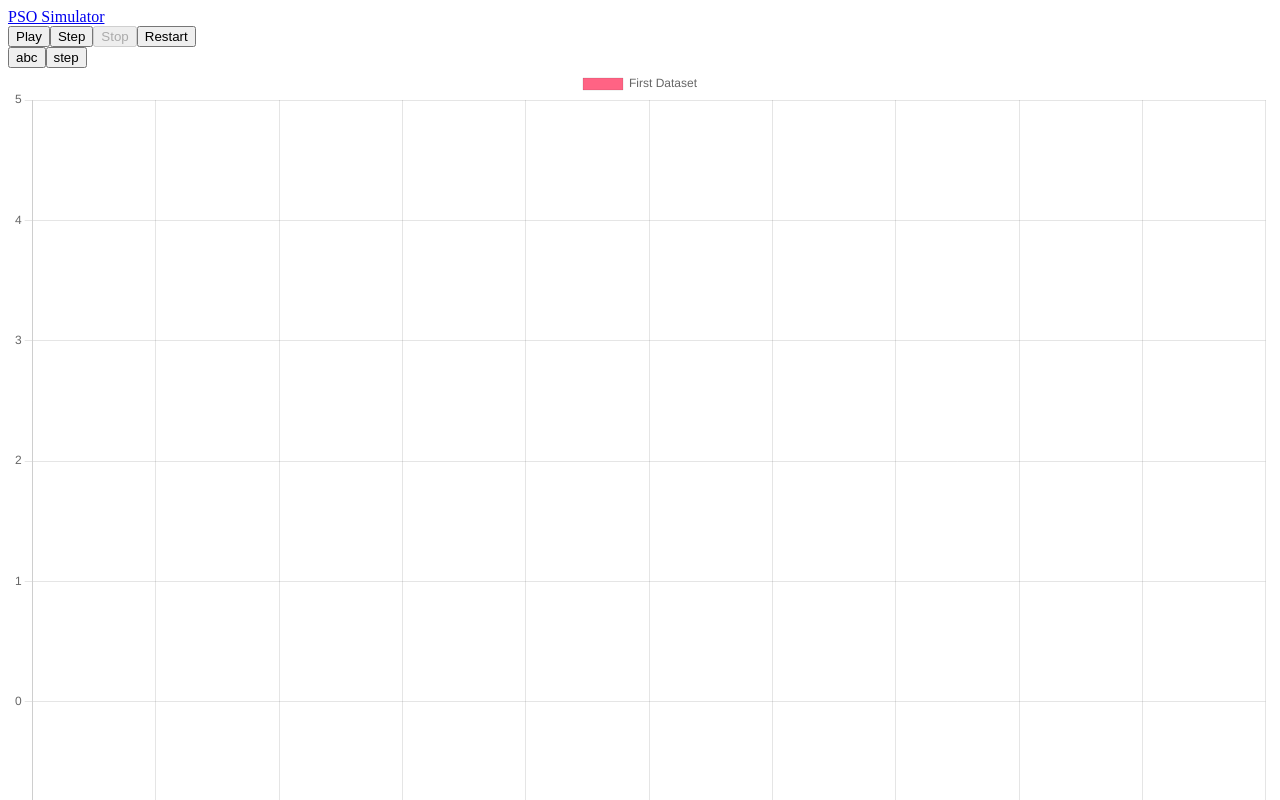
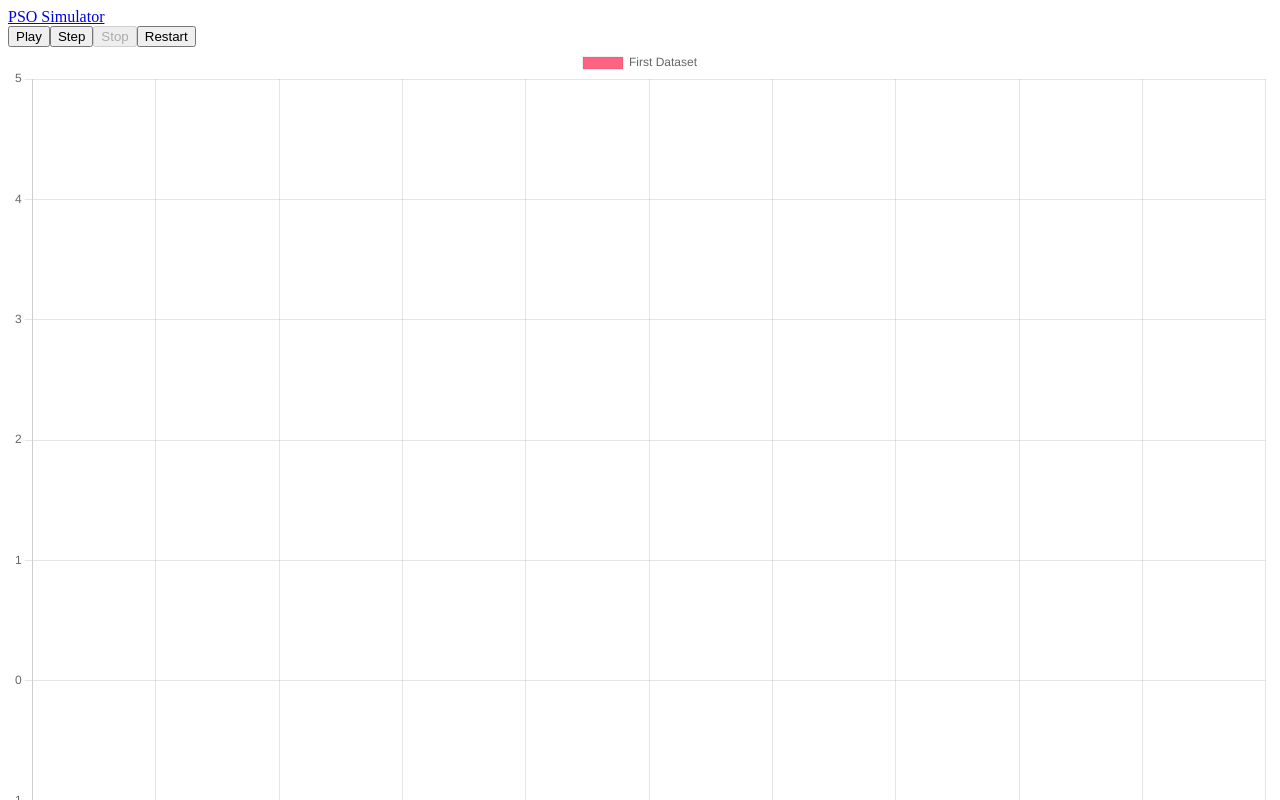
Before and after one commit to rohithmada00/pso-simulator, a Next.js app: page / in a window 1280 px wide. Shown: the top 800 px of the page. Built offline with nearby package versions, Linux system fonts and the light colour scheme.

Commit message:
line implemented

```diff
--- a/components/right_table.js
+++ b/components/right_table.js
@@ -36,6 +36,7 @@ export default function rightTable(){
                                 <div className="form-group">
                                     <label for="position-initialization">Function</label>
                                     <select className="form-control form-control-sm settings create-particles-on-change" id="position-initialization">
+                                        <option value="line">(x+y)</option>
                                         <option value="Sphere">Circle(x^2+y^2)</option>
                                     </select>
                                 </div>
--- a/pages/index.js
+++ b/pages/index.js
@@ -15,6 +15,7 @@ import { useRef } from 'react';
 
 export default function Home() {
 
+    var isStarted = false;
       var data = {
         datasets: [{
           label: 'First Dataset',
@@ -42,7 +43,7 @@ export default function Home() {
 
       var particles=[];
       var Xbest;
-      var Vbest;
+      var Fbest;
 
     const bubbleChart = useRef(null);
 
@@ -68,9 +69,27 @@ export default function Home() {
         <div className="container ">
             <div className="row">
                 <div className="col-sm-2">
-                  {topButtons()}
-                  <button onClick={PSO}>abc</button>
-                  <button onClick={update}>step</button>
+                <div className="row toolbar">
+                <div className="col-9">
+                    <div className="row">
+                        <div className="col-9">
+                            <div className="btn-group" role="group">
+                                <button type="button" className="btn btn-success btn-sm btn-play" onClick={PSO}>Play</button>
+                                <button type="button" className="btn btn-success btn-sm btn-step" onClick={update}> Step</button>
+                                <button type="button" className="btn btn-success btn-sm btn-stop" disabled><i className="fas fa-stop"></i> Stop</button>
+                                <button type="button" className="btn btn-success btn-sm btn-restart" onClick={restart}>Restart</button>
+                            </div>
+                        </div>
+                        <div className="col-3">
+
+                        </div>
+                    </div>
+                </div>
+                <div className="col-3">
+                </div>
+            </div>
+                  {/* <button onClick={PSO}>abc</button>
+                  <button onClick={update}>step</button> */}
                 </div>
                 <div className="col-sm-6">
                     <Bubble ref={bubbleChart}
@@ -90,8 +109,16 @@ export default function Home() {
     </div>
   )
 
+function restart(){
+    particles= [];
+    const b_chart = bubbleChart.current;
+    b_chart.data.datasets[0].data=[];
+    b_chart.update();
+    PSO();
+}
 
 function PSO(){
+    isStarted= true;
    const population=40;
    for(var i=0;i<population;i++){
        particles.push(new Particle());
@@ -99,12 +126,12 @@ function PSO(){
        b_chart.data.datasets[0].data.push({
            x:particles[i].X[0],
            y:particles[i].X[1],
-           r:3,
+           r:2,
          });
        b_chart.update();
    }
    Xbest = particles[0].Xbest;
-   Vbest = particles[0].Vbest;
+   Fbest = particles[0].fbest;
 }
 
 function x(){
@@ -114,6 +141,8 @@ function x(){
 }
 
 function update(){
+
+    if(isStarted){
         const c1=2.05;
         const c2=2.05;
         var r1;
@@ -121,14 +150,14 @@ function update(){
         const w=0.4;
         const population=40;
         const dim = 2
-    const minv=0;
-    const maxv=25;
+        const minv=-1;
+        const maxv=1;
         const minx=-5;
         const maxx=5;
 
         for(var i=0;i<population;i++){
-        if(Vbest[0]+Vbest[1] > particles[i].fitness()){
-            Vbest=particles[i].Vbest;
+            if(Fbest > particles[i].fbest){
+                Fbest=particles[i].fbest;
                 Xbest=particles[i].Xbest;
             }
         }
@@ -147,14 +176,6 @@ function update(){
                     particles[i].V[j] = maxv;
                 }
             }
-        const b_chart = bubbleChart.current;
-        b_chart.data.datasets[0].data[i]=({
-             x:particles[i].X[0],
-             y:particles[i].X[1],
-             r:5,
-             });
-
-        b_chart.update();
 
             for(var j=0;j<dim;j++){
                 particles[i].X[j]+=particles[i].V[j];
@@ -165,10 +186,21 @@ function update(){
                     particles[i].X[j] = maxx;
                 }
             }
+
+            const b_chart = bubbleChart.current;
+            b_chart.data.datasets[0].data[i]=({
+                 x:particles[i].X[0],
+                 y:particles[i].X[1],
+                 r:2,
+                 });
+
+            b_chart.update();
+
             particles[i].updateFitness();
-        if(Vbest > particles[i].Vbest){
-            Vbest=particles[i].Vbest;
+            if(Fbest > particles[i].Vbest){
+                Fbest=particles[i].fbest;
                 Xbest=particles[i].Xbest;
+            }
         }
     }
 
@@ -190,7 +222,7 @@ class Particle{
 
         for(var i=0;i<dim;i++){
             this.X.push(Math.random()*(10)-5);
-            this.V.push(this.X[i]*this.X[i]);
+            this.V.push(Math.random()*2-1);
         }
 
         this.fbest = this.fitness();
@@ -198,14 +230,14 @@ class Particle{
     }
 
     updateFitness(){
-        if(this.fitness() < this.Vbest){
-            this.Vbest = V;
-            this.Xbest = X;
+        if(this.fitness() < this.fbest){
+            this.fbest = this.fitness();
+            this.Xbest = this.X;
         }
     }
 
     fitness(){
-        return this.V[0]+this.V[1];
+        return this.X[0]+this.X[1];
     }
 
 };
```
Lines whose indentation alone changed are shown as unchanged.
